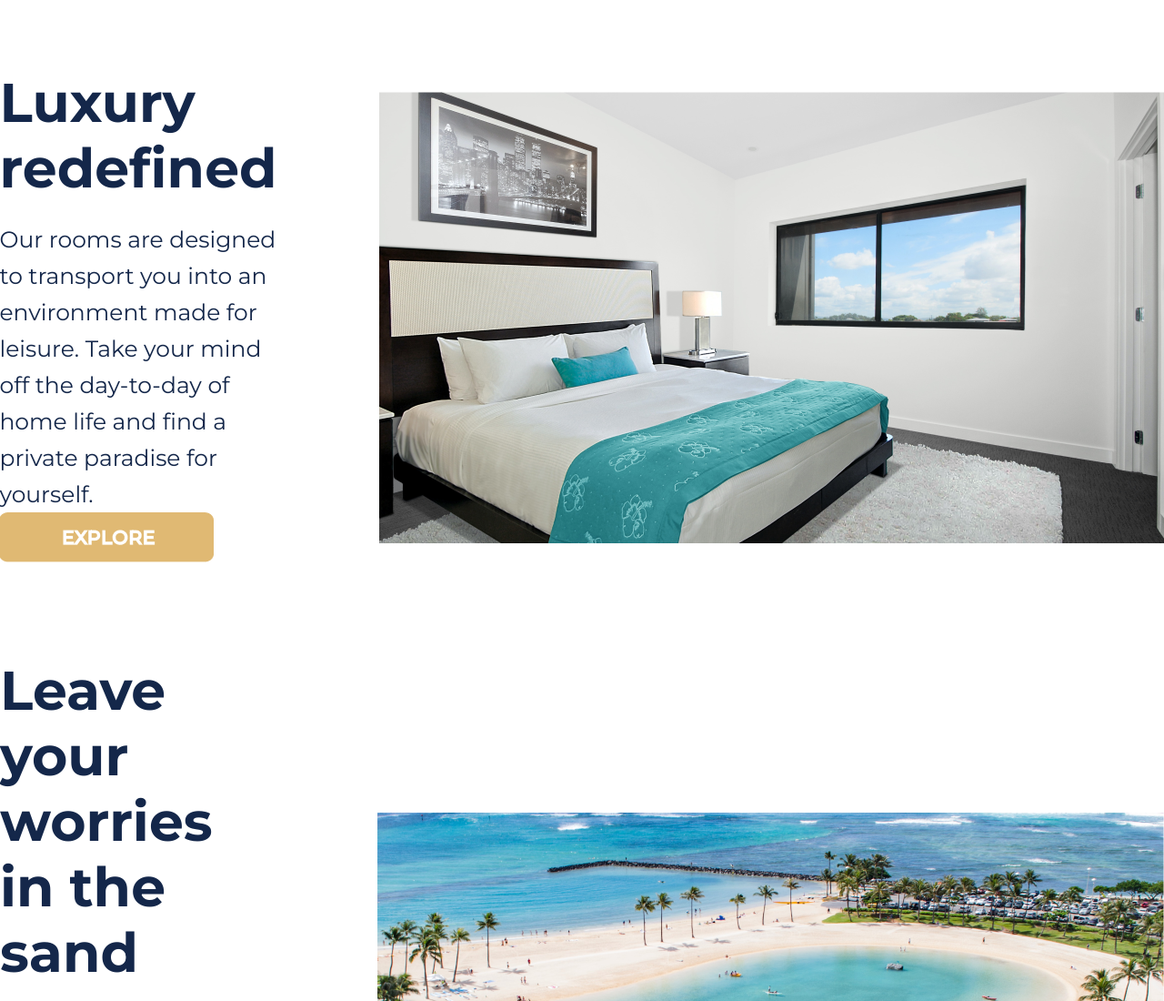
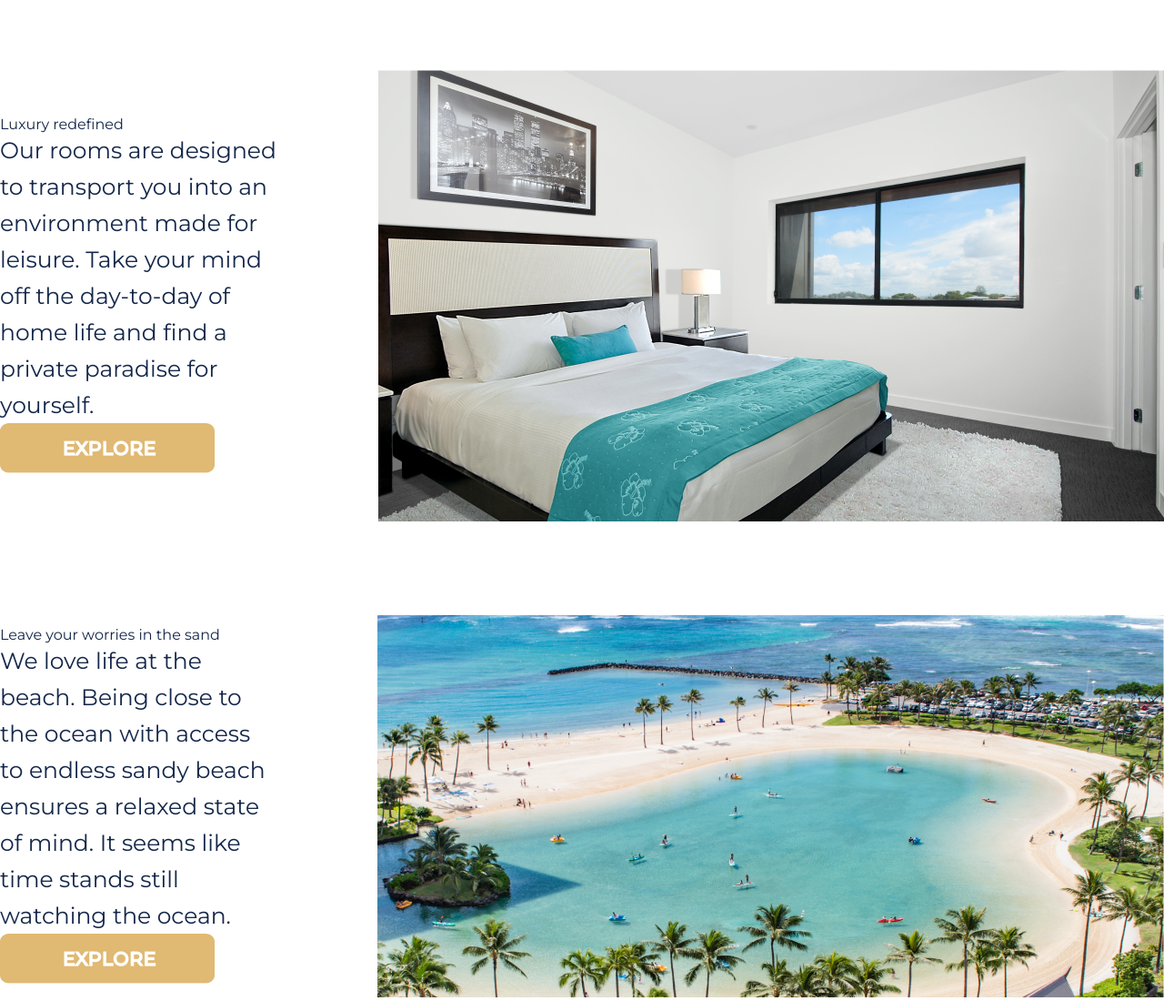
Before and after one commit to nkshey/btu-fe-classwork-1, a plain HTML site: page index.html in a window 1280 px wide. Shown: the part 1160-2260 px from the top of the page at 91% size. Drawn offline with Linux system fonts and the light colour scheme.

Commit message:
semantic adjustments
changed h1 tags to h2

```diff
--- a/index.html
+++ b/index.html
@@ -33,7 +33,7 @@
         <div class="hotel-info-wrapper">
           <div class="hotel-info">
             <div>
-              <h1>Luxury redefined</h1>
+              <h2>Luxury redefined</h1>
               <p>
                 Our rooms are designed to transport you into an environment made
                 for leisure. Take your mind off the day-to-day of home life and
@@ -55,7 +55,7 @@
         <div class="hotel-info-wrapper">
           <div class="hotel-info">
             <div>
-              <h1>Leave your worries in the sand</h1>
+              <h2>Leave your worries in the sand</h1>
               <p>
                 We love life at the beach. Being close to the ocean with access
                 to endless sandy beach ensures a relaxed state of mind. It seems
```
